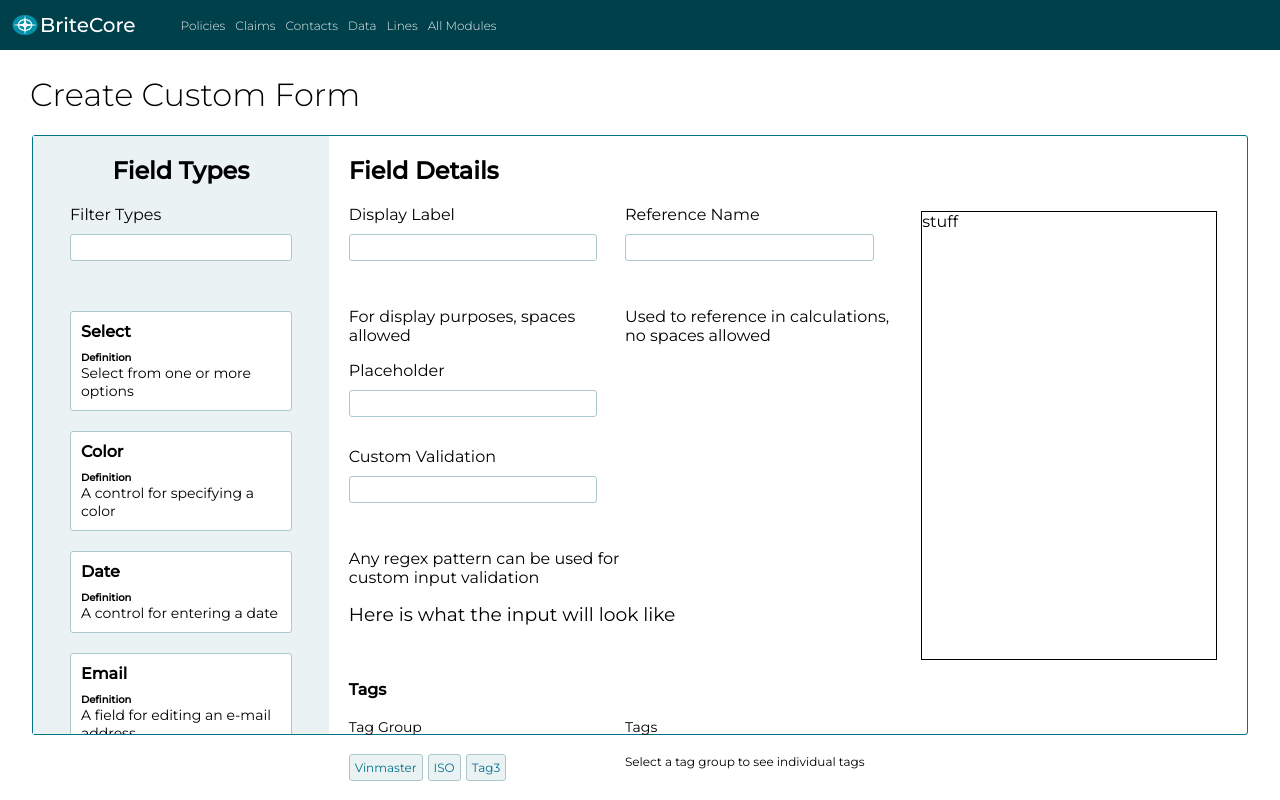
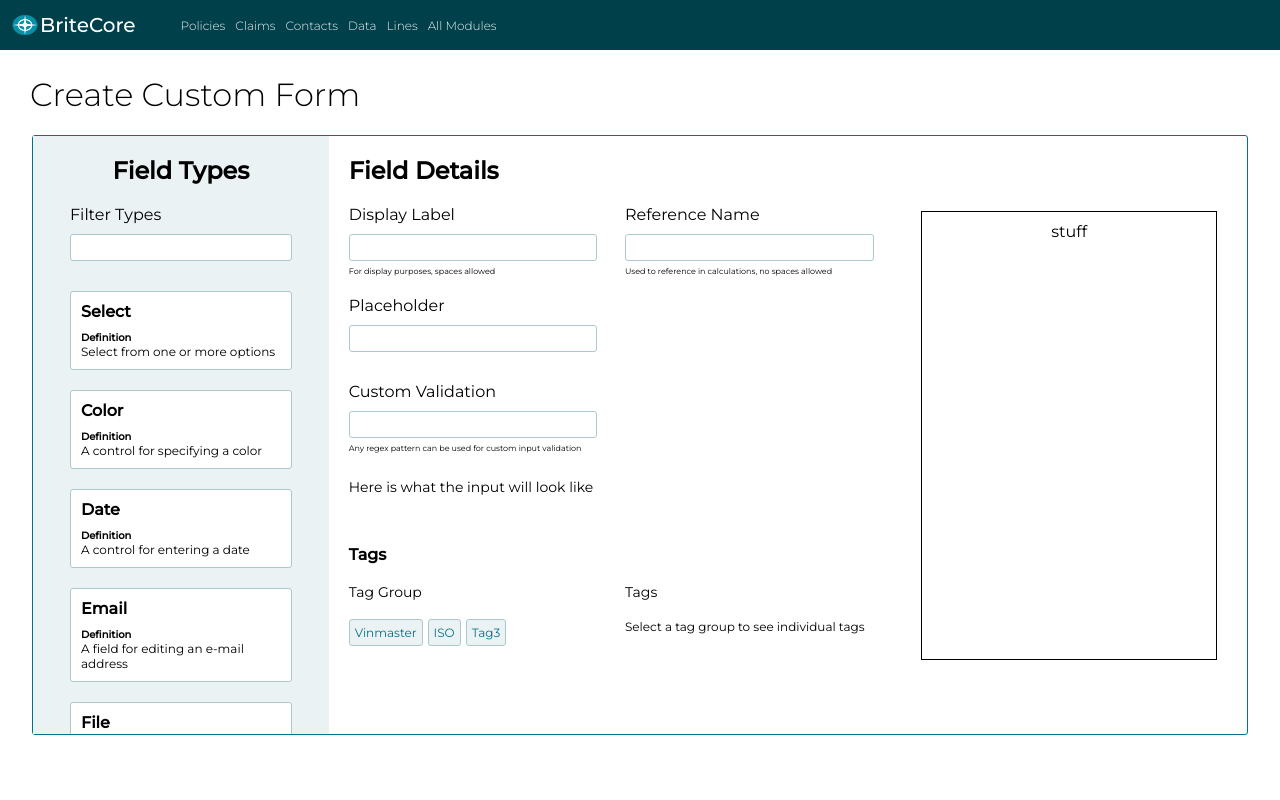
Before and after one commit to ckarras11/britecore, a React (Create React App) app: page / in a window 1280 px wide. Built offline with nearby package versions, Linux system fonts and the light colour scheme.

Commit message:
Added more field styling

```diff
--- a/src/styles/index.css
+++ b/src/styles/index.css
@@ -69,58 +69,24 @@ h1 {
   -ms-flex-align: center;
   align-items: center; }
 
-.field-container {
-  width: 25%;
+.field-details {
+  padding: 0px 20px 0px 20px;
   height: 100%;
-  background-color: #ebf2f4;
+  width: 50%;
   display: -webkit-box;
   display: -ms-flexbox;
   display: flex;
-  -webkit-box-align: center;
-  -ms-flex-align: center;
-  align-items: center;
-  overflow: auto;
   -webkit-box-orient: vertical;
   -webkit-box-direction: normal;
   -ms-flex-direction: column;
-  flex-direction: column; }
-  .field-container ul {
-    width: 100%;
-    list-style: none;
-    padding: 0;
-    margin-top: 0; }
-
-.field {
-  background-color: white;
-  padding: 10px;
-  width: 75%;
-  margin: 20px auto;
-  border: solid #abc9cc 1px;
-  border-radius: 3px; }
-  .field p, .field h2, .field h3 {
-    margin: 0; }
-  .field h2 {
-    font-size: 16px; }
-  .field h3 {
-    font-size: 10px;
-    margin-top: 10px; }
-  .field p {
-    font-size: 14px; }
-
-.field:hover {
-  cursor: pointer;
-  background-color: #007389;
-  color: white; }
-
-.field-details {
-  padding: 0px 20px 0px 20px;
-  height: 100%;
-  width: 50%; }
+  flex-direction: column;
+  overflow: auto; }
 
 .form {
   display: -webkit-box;
   display: -ms-flexbox;
-  display: flex; }
+  display: flex;
+  margin-bottom: 5px; }
   .form input, .form label {
     width: 90%; }
   .form input {
@@ -132,6 +98,10 @@ h1 {
     outline: none; }
   .form input:focus {
     border: solid #007389 1px; }
+  .form p {
+    font-size: 8px;
+    margin-top: -25px;
+    margin-bottom: 20px; }
 
 .column1, .column2 {
   display: -webkit-box;
@@ -147,28 +117,8 @@ h1 {
 
 .result h3 {
   margin-top: 0;
-  font-weight: 400; }
-
-.field-groups {
-  width: 25%;
-  height: 75%;
-  border: solid black 1px;
-  margin-right: 30px; }
-
-.filter-label, .filter-input {
-  width: 75%;
-  margin-bottom: 0; }
-
-.filter-input {
-  margin-bottom: 30px;
-  margin-top: 10px;
-  padding: 5px;
-  border: solid #abc9cc 1px;
-  border-radius: 3px;
-  outline: none; }
-
-.filter-input:focus {
-  border: solid #007389 1px; }
+  font-weight: 400;
+  font-size: 14px; }
 
 .tag-heading {
   margin-bottom: 0;
@@ -205,3 +155,106 @@ h1 {
         cursor: pointer;
         background-color: #007389;
         color: white; }
+
+.field-container {
+  width: 25%;
+  height: 100%;
+  background-color: #ebf2f4;
+  display: -webkit-box;
+  display: -ms-flexbox;
+  display: flex;
+  -webkit-box-align: center;
+  -ms-flex-align: center;
+  align-items: center;
+  overflow: auto;
+  -webkit-box-orient: vertical;
+  -webkit-box-direction: normal;
+  -ms-flex-direction: column;
+  flex-direction: column; }
+  .field-container ul {
+    width: 100%;
+    list-style: none;
+    padding: 0;
+    margin-top: 0; }
+
+.filter-label, .filter-input {
+  width: 75%;
+  margin-bottom: 0; }
+
+.filter-input {
+  margin-bottom: 10px;
+  margin-top: 10px;
+  padding: 5px;
+  border: solid #abc9cc 1px;
+  border-radius: 3px;
+  outline: none; }
+
+.filter-input:focus {
+  border: solid #007389 1px; }
+
+.field {
+  background-color: white;
+  padding: 10px;
+  width: 75%;
+  margin: 20px auto;
+  border: solid #abc9cc 1px;
+  border-radius: 3px; }
+  .field p, .field h2, .field h3 {
+    margin: 0; }
+  .field h2 {
+    font-size: 16px; }
+  .field h3 {
+    font-size: 10px;
+    margin-top: 10px; }
+  .field p {
+    font-size: 12px; }
+
+.field:hover {
+  cursor: pointer;
+  background-color: #007389;
+  color: white; }
+
+.field-groups {
+  width: 25%;
+  height: 75%;
+  border: solid black 1px;
+  margin-right: 30px;
+  position: relative;
+  display: -webkit-box;
+  display: -ms-flexbox;
+  display: flex;
+  -webkit-box-align: center;
+  -ms-flex-align: center;
+  align-items: center;
+  -webkit-box-orient: vertical;
+  -webkit-box-direction: normal;
+  -ms-flex-direction: column;
+  flex-direction: column;
+  padding-top: 10px; }
+  .field-groups h3, .field-groups p {
+    width: 100%;
+    padding-left: 10px; }
+  .field-groups h3 {
+    margin-top: 0;
+    margin-bottom: 5px;
+    font-size: 16px; }
+  .field-groups p {
+    font-size: 10px;
+    margin-top: 0;
+    padding-top: 0; }
+  .field-groups .button-container {
+    bottom: 0;
+    position: absolute;
+    margin-bottom: 10px;
+    width: 100%;
+    text-align: center; }
+    .field-groups .button-container button {
+      width: 95%;
+      padding: 5px;
+      border: solid #abc9cc 1px;
+      border-radius: 3px;
+      outline: none; }
+    .field-groups .button-container button:hover {
+      cursor: pointer;
+      background-color: #007389;
+      color: white; }
```
